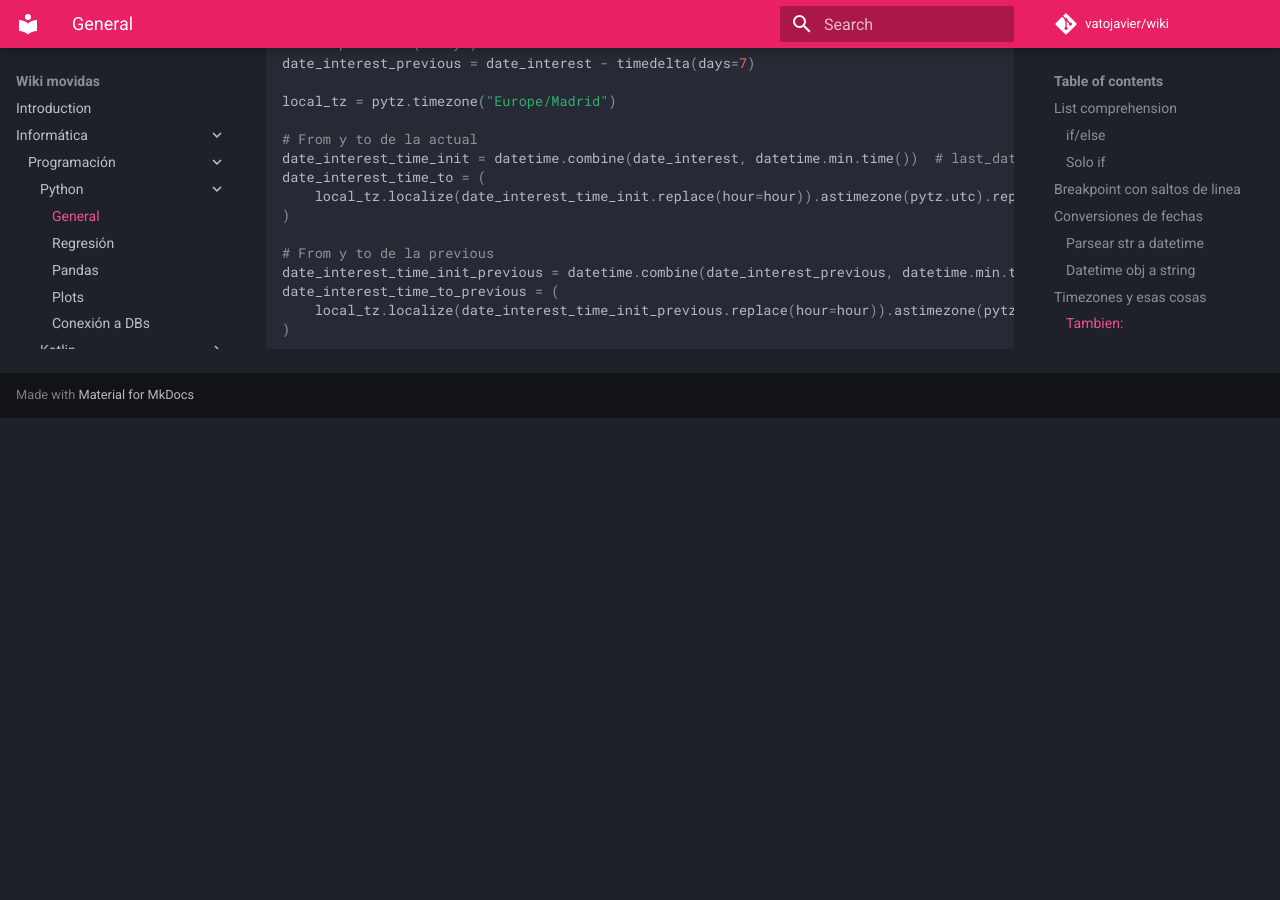
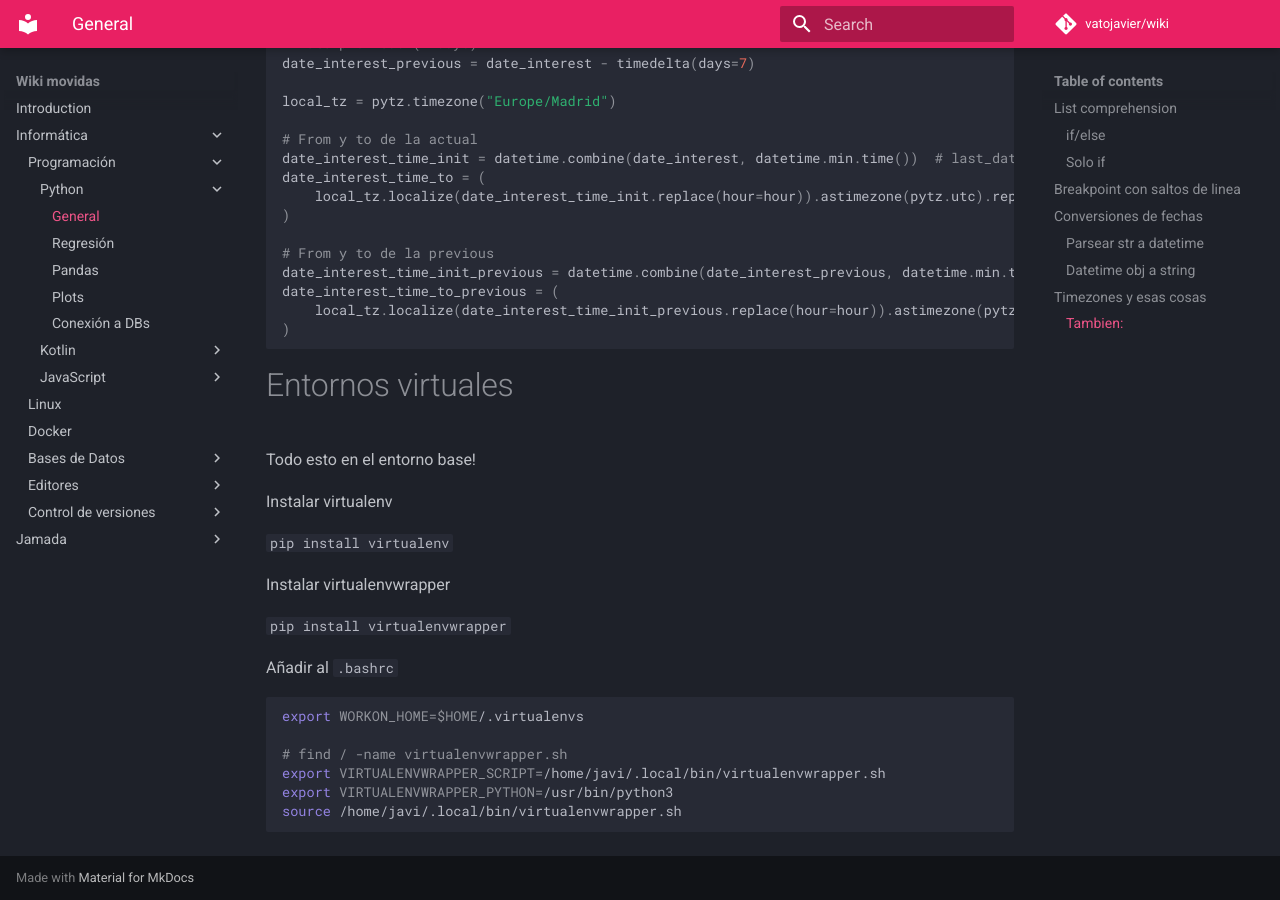
Before and after one commit to vatojavier/wiki, an MkDocs documentation site: the page built from docs/informatica/python/general.md, in a window 1280 px wide and 900 px high, scrolled down 1418 px. Built offline with MkDocs 1.6.1 and Material for MkDocs 9.7.7, drawn with Linux system fonts in a browser that asks for light colours; comment, search, counter and statistics services are not loaded; before the commit the page ends 1836 px from its top, so only the background shows below that.

Commit message:
Update general.md

````diff
--- a/docs/informatica/python/general.md
+++ b/docs/informatica/python/general.md
@@ -82,3 +82,24 @@
 )
 
 ```
+# Entornos virtuales
+Todo esto en el entorno base!
+
+Instalar virtualenv
+
+`pip install virtualenv`
+
+Instalar virtualenvwrapper
+
+`pip install virtualenvwrapper`
+
+Añadir al `.bashrc`
+
+```bash
+export WORKON_HOME=$HOME/.virtualenvs
+
+# find / -name virtualenvwrapper.sh
+export VIRTUALENVWRAPPER_SCRIPT=/home/javi/.local/bin/virtualenvwrapper.sh
+export VIRTUALENVWRAPPER_PYTHON=/usr/bin/python3
+source /home/javi/.local/bin/virtualenvwrapper.sh
+```
````
